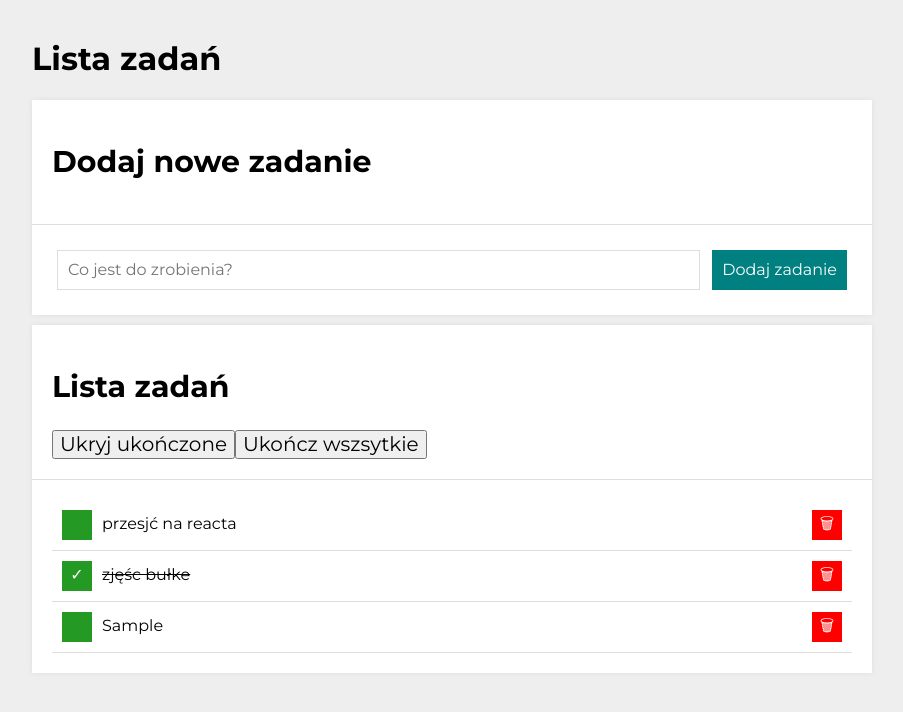
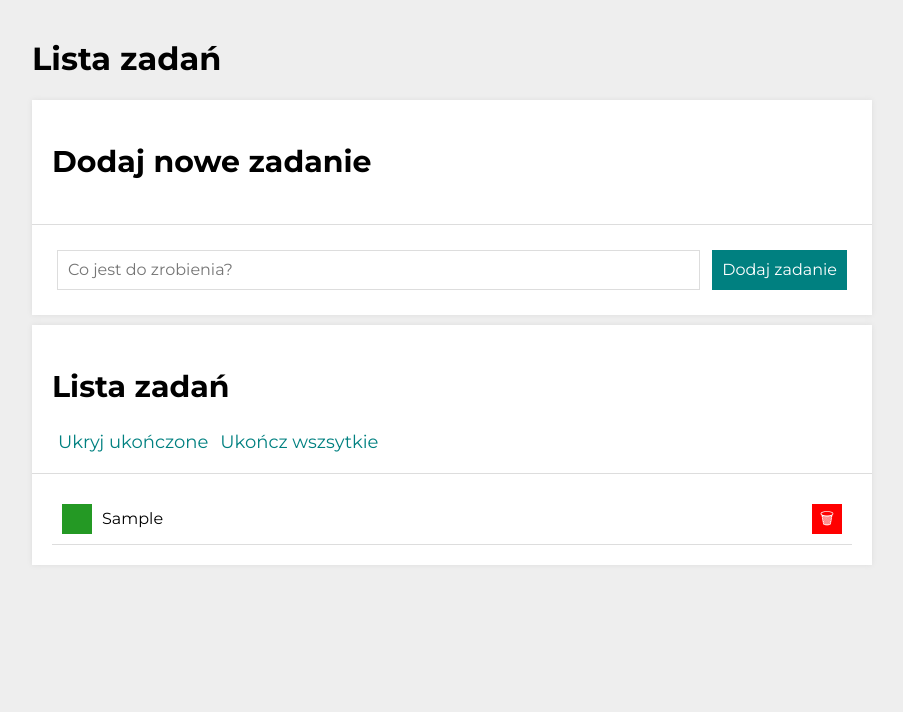
Before and after one commit to DawBrzeski/todos-list-react, a React (Create React App) app: page / in a window 1280 px wide. Both pictures are taken after typing "Sample" into the empty fields and a click on the button "Dodaj zadanie". Shown: the top 712 px of the page, without its empty margins (188-1091 px from the left). Built offline with nearby package versions, Linux system fonts and the light colour scheme.

Commit message:
add some style

```diff
--- a/src/App.js
+++ b/src/App.js
@@ -11,8 +11,7 @@ function App() {
 
   const [hideDone, setHideDone] = useState(false);
   const [tasks, setTasks] = useState([
-    { id: 1, content: "przesjć na reacta", done: false },
-    { id: 2, content: "zjęśc bułke", done: true },
+
   ]);
 
   const toggleHideDone = () => {
--- a/src/Buttons/index.js
+++ b/src/Buttons/index.js
@@ -2,15 +2,16 @@ import React from "react";
 import "./style.css";
 
 const Buttons = ({ tasks, hideDone, toggleHideDone, setAllDone }) => (
-    <div className="buttons">
+    <div>
         {tasks.length > 0 && (
             <>
-                <button onClick={toggleHideDone} className="buttons_button">
+                <button onClick={toggleHideDone}
+                    className="button">
                     {hideDone ? "Pokaz" : "Ukryj"} ukończone
                 </button>
                 <button
+                    className="button"
                     onClick={setAllDone}
-                    className="buttons_button"
                     disabled={tasks.every(({ done }) => done)}
                 >Ukończ wszsytkie
                 </button>
--- a/src/Buttons/style.css
+++ b/src/Buttons/style.css
@@ -1,46 +1,6 @@
-.button__remove {
-    border: transparent;
-    cursor: pointer;
-    background: red;
-    order: 2;
-    min-width: 30px;
-    min-height: 30px;
-    color: white;
-    transition: transform 0.25s;
-  }
-  @media (max-width: 600px) {
-    .button__remove {
-      transition: transform 0.5s;
-    }
-  }
-  .button__remove:hover {
-    transform: scale(1.1);
-  }
-  @media (max-width: 600px) {
-    .button__remove:active {
-      transform: scale(1.8);
-    }
-  }
-  .button__done {
-    border: transparent;
-    cursor: pointer;
-    background: green;
-    min-width: 30px;
-    min-height: 30px;
-    order: -1;
-    color: white;
-    transition: transform 0.25s;
-  }
-  @media (max-width: 600px) {
-    .button__done {
-      transition: transform 0.5s;
-    }
-  }
-  .button__done:hover {
-    transform: scale(1.1);
-  }
-  @media (max-width: 600px) {
-    .button__done:active {
-      transform: scale(1.8);
-    }
-  }
+.button {
+  background: none;
+  border: 0;
+  font-size: 18px;
+  color: teal;
+}
--- a/src/Container/style.css
+++ b/src/Container/style.css
@@ -9,6 +9,3 @@
         width:95%;
     }
 }
-.container__header {
-    margin-top: 40px;
-}
--- a/src/Form/index.js
+++ b/src/Form/index.js
@@ -21,7 +21,8 @@ const Form = ({ addNewTask }) => {
                 className="form__input"
                 placeholder="Co jest do zrobienia?"
                 onChange={({ target }) => setNewTaskContent(target.value)}
-            ></input>
+            >
+            </input>
             <button className="form__button"> Dodaj zadanie</button>
         </form>
     )
```
